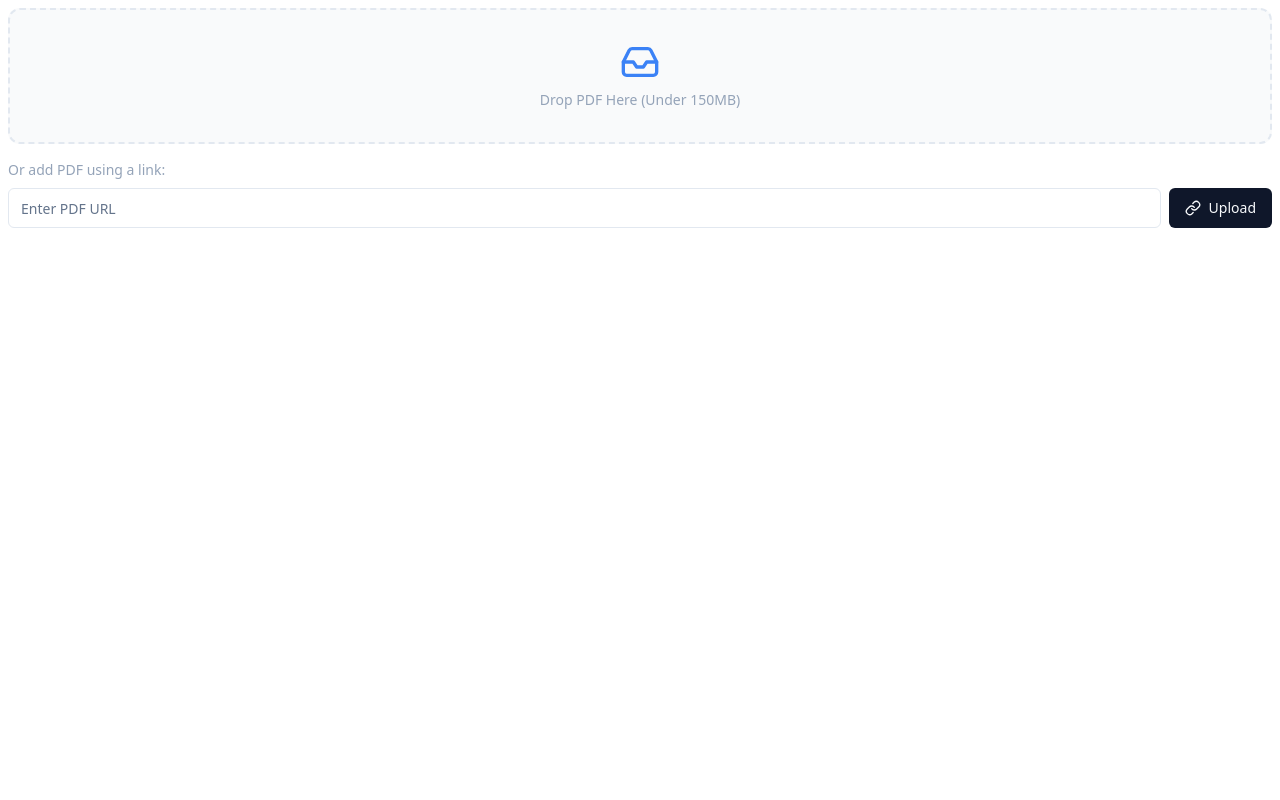
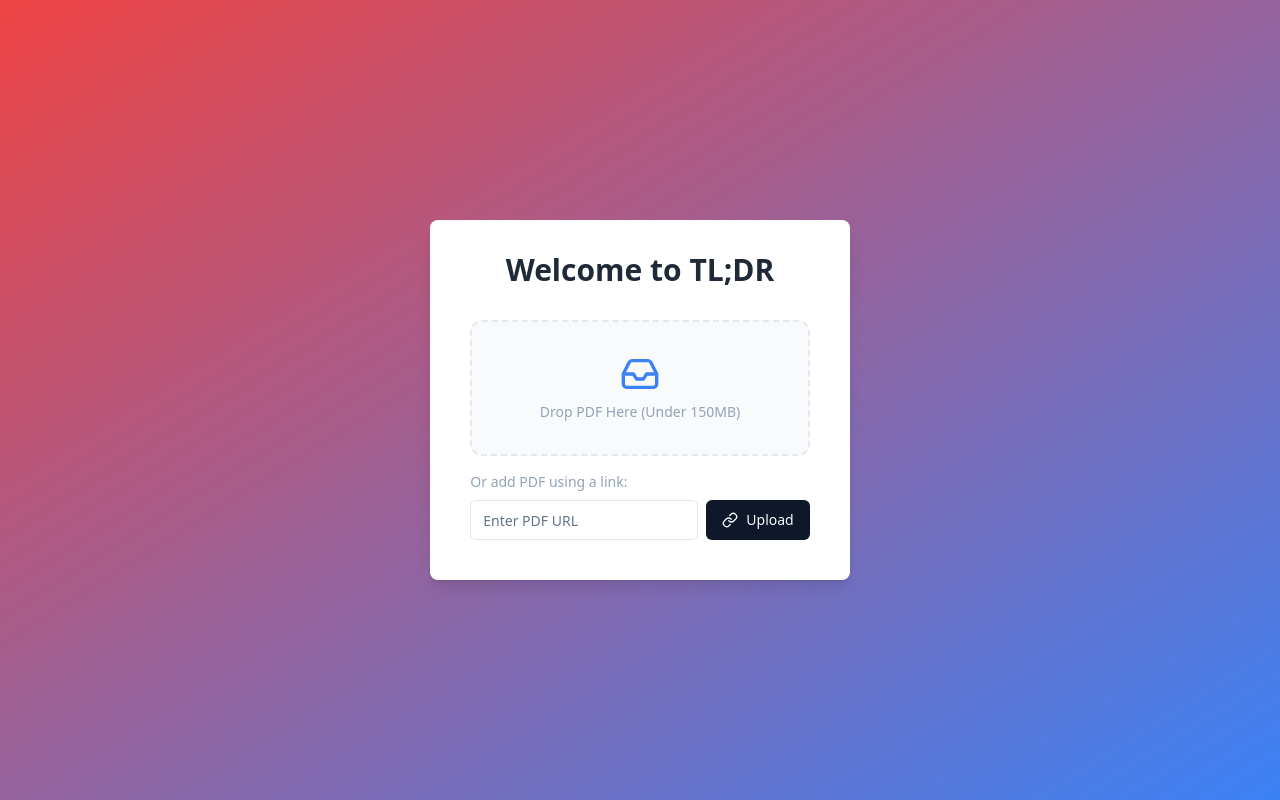
Before and after one commit to rishicds/TLDR, a Next.js app: page /upload in a window 1280 px wide. Built offline with nearby package versions, Linux system fonts and the light colour scheme; no server answers; sample sign-in values are in the browser's storage.

Commit message:
Refactor loading screen and add welcome message to UploadPage

```diff
--- a/src/app/upload/page.tsx
+++ b/src/app/upload/page.tsx
@@ -17,12 +17,19 @@ const UploadPage = () => {
   }, [isLoaded, user, router]);
 
   if (!isLoaded) {
-    return <p>Loading...</p>;
+    return (
+      <div className="flex items-center justify-center h-screen bg-gradient-to-br from-red-500 to-blue-500">
+        <p className="text-white text-2xl font-bold">Loading...</p>
+      </div>
+    );
   }
 
   return (
-    <div>
-      <FileUpload pdfLink={pdfLink} />
+    <div className="flex items-center justify-center min-h-screen bg-gradient-to-br from-red-500 to-blue-500">
+      <div className="bg-white p-8 rounded-lg shadow-lg">
+        <h1 className="text-3xl font-bold mb-6 text-center text-gray-800">Welcome to TL;DR</h1>
+        <FileUpload pdfLink={pdfLink} />
+      </div>
     </div>
   );
 };
```
